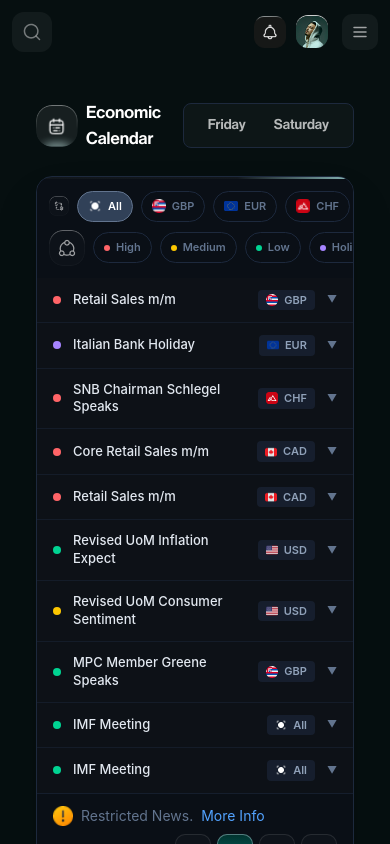
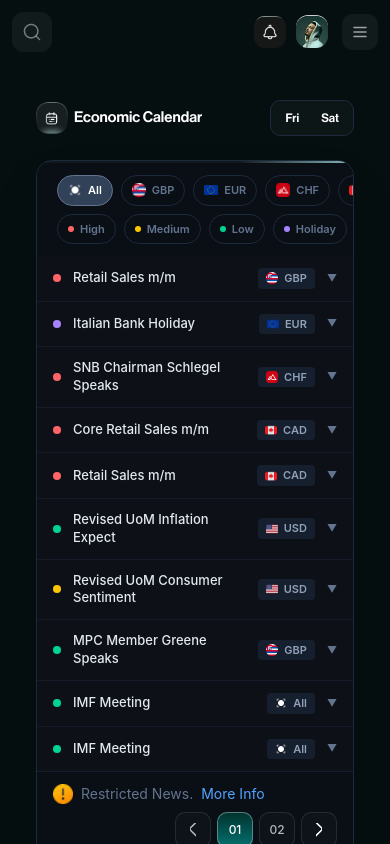
Before and after one commit to developerimamhn/eEightMarket, a React (Vite) app: page /calendar in a window 390 px wide. Built offline with nearby package versions, Linux system fonts and the light colour scheme.

Commit message:
update dashboard components and responsiveness

```diff
--- a/src/pages/Dashboard/Candle.jsx
+++ b/src/pages/Dashboard/Candle.jsx
@@ -519,8 +519,8 @@ export default function AccountBalanceDashboard() {
   <div
     className="hidden md:block absolute z-20 pointer-events-none "
     style={{
-      left: '374px',   // fixed position
-      top: '1px',    // fixed position
+      left: '490px',   // fixed position
+      top: '-20px',    // fixed position
     }}
   >
     <div
--- a/src/pages/EconomicCalendar.jsx
+++ b/src/pages/EconomicCalendar.jsx
@@ -244,24 +244,34 @@ export function EconomicCalendar() {
 
 
       {/* ── Top header ── */}
-      <div className="flex items-center justify-between pb-6.25">
-        <div className="flex items-center gap-2">
-          <img src={Calendar_Logo} alt="calendar" className=" h-10.5 sm:w-10.5 sm:h-10.5 rounded-2xl object-contain" />
-          <span className="user text-[17px] sm:text-[17px]  text-white">
+<div className="flex items-center justify-between gap-3 pb-6">
+
+  {/* Logo + Title */}
+  <div className="flex items-center gap-1.5 sm:gap-2 min-w-0">
+    <img
+      src={Calendar_Logo}
+      alt="calendar"
+      className="w-8 h-8 sm:w-10 sm:h-10 lg:w-11 lg:h-11 rounded-xl sm:rounded-2xl object-contain shrink-0"
+    />
+    <span className="user text-[15px] sm:text-[18px] text-white truncate">
       Economic Calendar
     </span>
   </div>
-        <div className="flex items-center h-[45px] gap-1 bg-white/[0.03] border border-slate-800 rounded-lg p-3">
+
+  {/* Day Switcher */}
+  <div className="shrink-0 flex items-center gap-[2px] h-[36px] sm:h-[40px] lg:h-[45px] bg-white/[0.03] border border-slate-800 rounded-[10px] p-1">
     {DAYS.map((day) => (
       <button
         key={day}
         onClick={() => setActiveDay(day)}
-              className="user px-3 py-1 rounded-[16px] text-[14px] text-white/70"
+        className={`user h-full text-white px-2.5 sm:px-3 rounded-[8px] text-[12px] sm:text-[14px] whitespace-nowrap transition-all duration-150`}
       >
-              {day}
+        <span className="sm:hidden">{day.slice(0, 3)}</span>
+        <span className="hidden sm:inline">{day}</span>
       </button>
     ))}
   </div>
+
 </div>
       <div className="w-full rounded-[19px] bg-[linear-gradient(180deg,#011314_0%,#011515_85%,rgba(9,42,45,0.7)_100%)]">
         {/* ── Main card ── */}
@@ -279,7 +289,7 @@ export function EconomicCalendar() {
               style={{ scrollbarWidth: "none", msOverflowStyle: "none" }}
             >
               <div className="shrink-0 flex items-center">
-                <img src={CurrencyLogo} alt="currency" className="w-5 h-5 object-contain opacity-60" />
+                <img src={CurrencyLogo} alt="currency" className="hidden md:block w-5 h-5 object-contain opacity-60" />
               </div>
               {CURRENCIES.map((cur) => (
                 <button
@@ -304,7 +314,7 @@ export function EconomicCalendar() {
               style={{ scrollbarWidth: "none", msOverflowStyle: "none" }}
             >
               <div className="shrink-0 flex items-center">
-                <img src={ImpactLogo} alt="impact" className=" h-[36px] rounded-[14px] object-contain opacity-60" />
+                <img src={ImpactLogo} alt="impact" className="hidden md:block h-[36px] rounded-[14px] object-contain opacity-60" />
               </div>
 
               {Object.entries(IMPACT_STYLES).map(([key, s]) => (
```
Also changed, not shown: src/pages/UserSetting/Hero.jsx (+10 -10 lines). Lines whose indentation alone changed are shown as unchanged.
